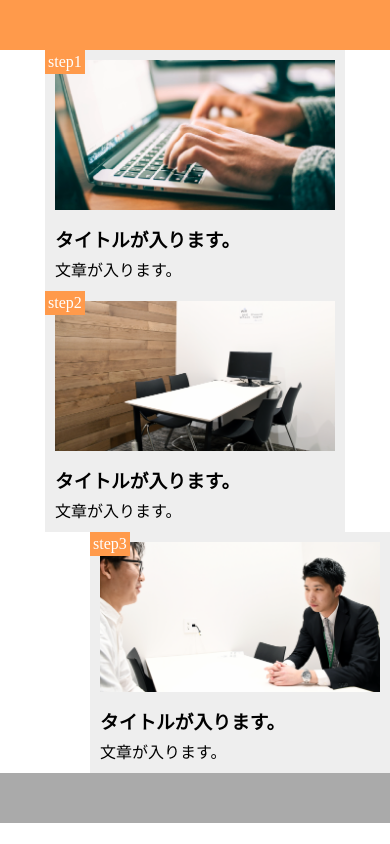
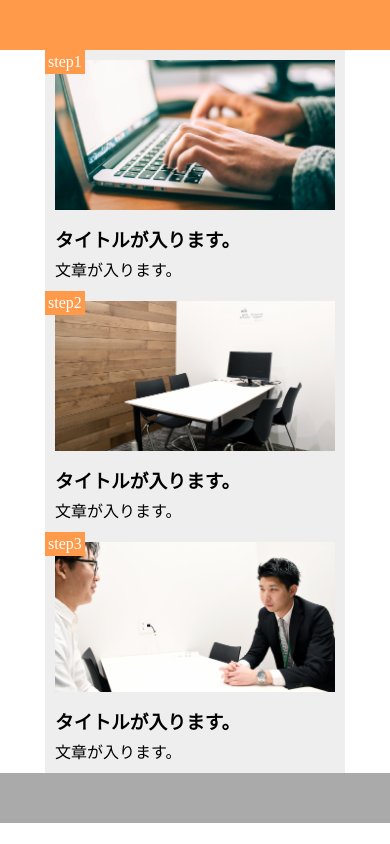
Before and after one commit to katohiro725/chapter9, a plain HTML site: page index.html in a window 390 px wide. Drawn offline with Linux system fonts and the light colour scheme.

Commit message:
[Update]1-10

```diff
--- a/style.css
+++ b/style.css
@@ -74,17 +74,19 @@ footer {
     width: 100%;
     margin: 0 auto;
   }
+
   main {
-    width: 100%;
+    max-width: 100%;
     display: block;
     margin: 0 auto;
   }
   .step-box {
+    max-width: 100%;
+    display: block;
     margin: 0 auto;
   }
-
-  .flex-container {
-    width: 100%;
+  .step-box:last-child {
+    max-width: 100%;
     display: block;
     margin: 0 auto;
   }
```
